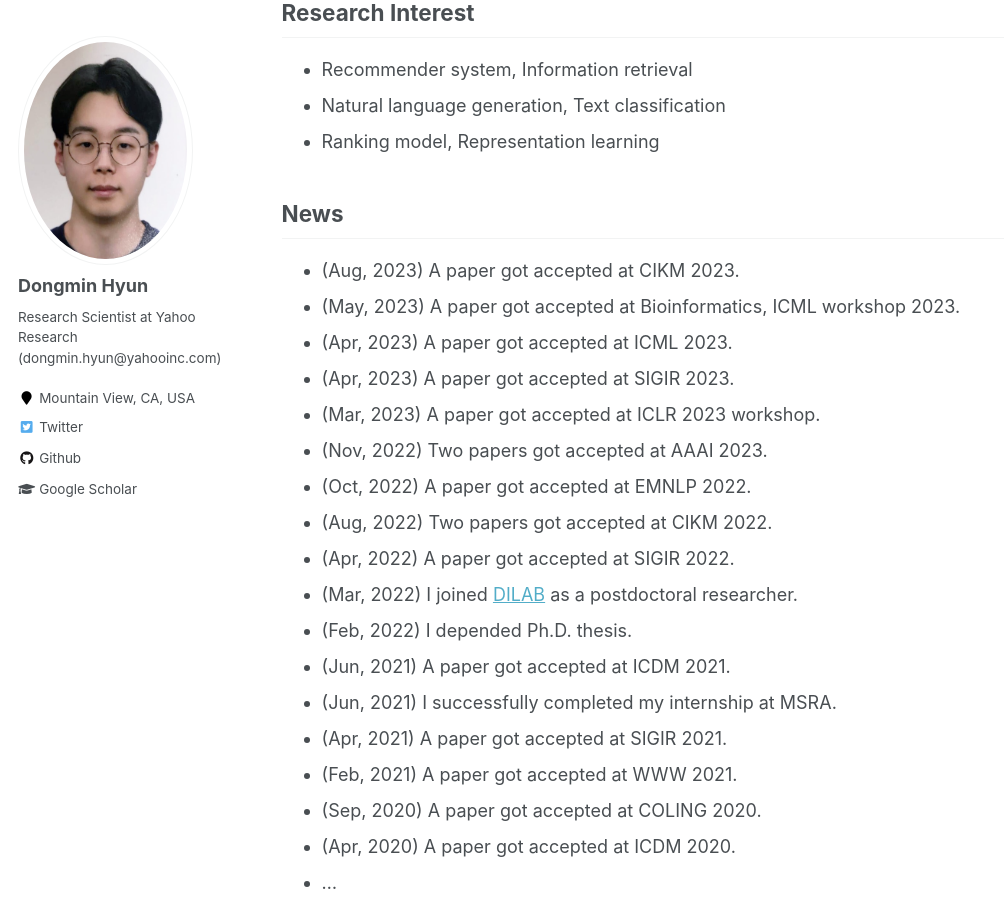
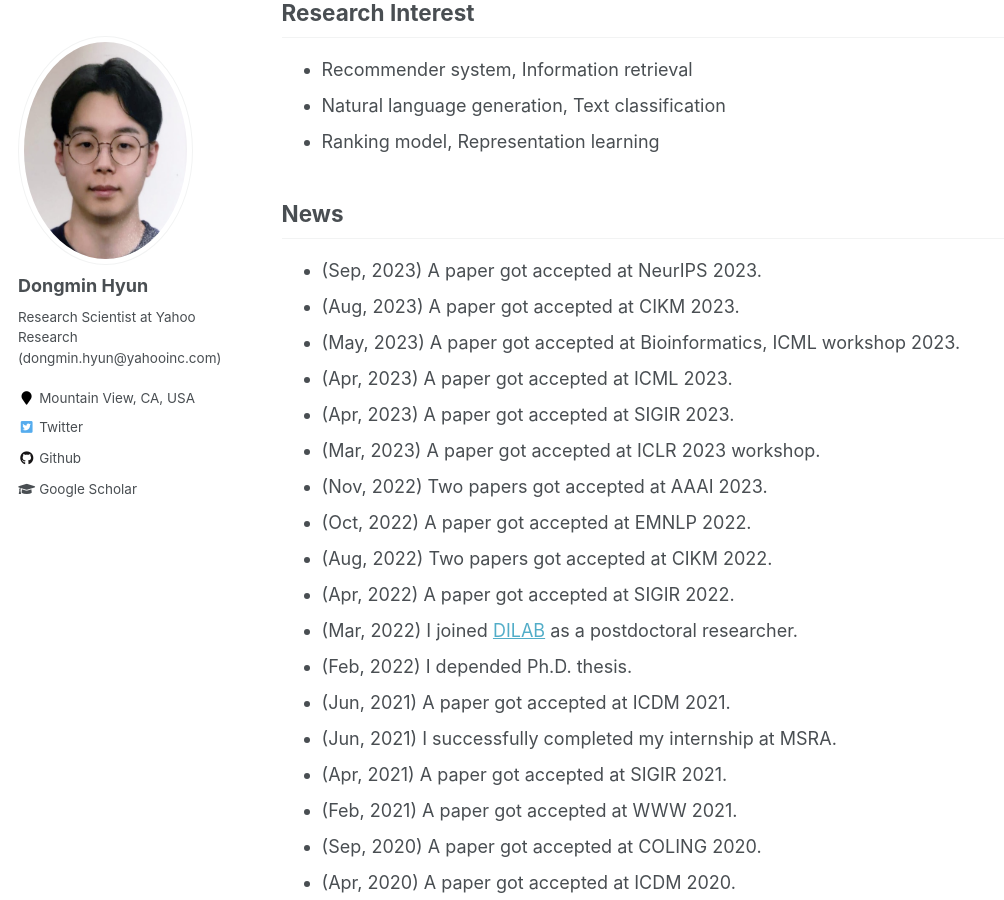
Before and after one commit to dmhyun/dmhyun.github.io, a Jekyll site: the page built from _pages/about.md, in a window 1280 px wide and 900 px high, scrolled down 436 px. Shown: the whole window, without its empty margins (0-1004 px from the left). Built offline with Jekyll 4.4.1, drawn with Linux system fonts in a browser that asks for light colours.

Commit message:
Update about.md

```diff
--- a/_pages/about.md
+++ b/_pages/about.md
@@ -19,6 +19,7 @@ Research Interest
 
 News
 -----
+- (Sep, 2023) A paper got accepted at NeurIPS 2023.
 - (Aug, 2023) A paper got accepted at CIKM 2023.
 - (May, 2023) A paper got accepted at Bioinformatics, ICML workshop 2023.
 - (Apr, 2023) A paper got accepted at ICML 2023.
```
